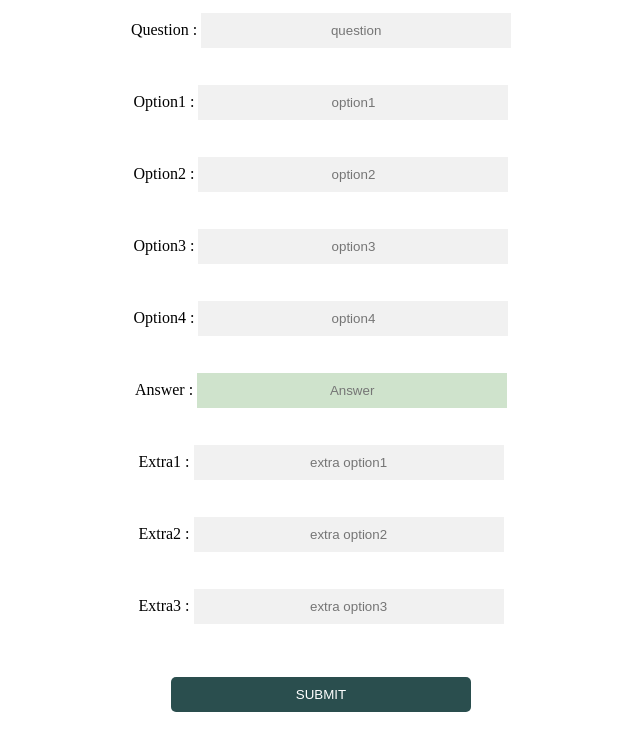
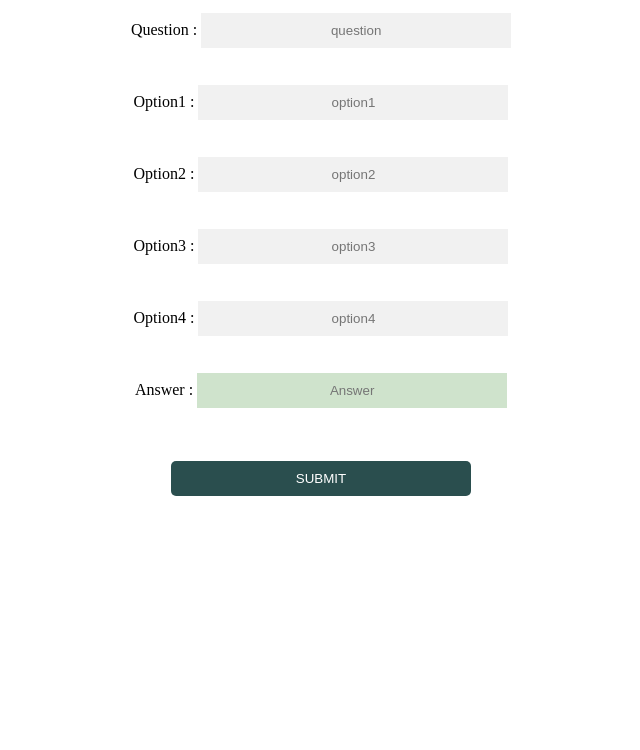
Before and after one commit to study-for-career/english-questions, a plain HTML site: page index.html in a window 1280 px wide. Shown: the part 414-1164 px from the top of the page, without its empty margins (319-959 px from the left). After the commit the page ends 1041 px from the top, so only its background shows below. Drawn offline with nearby package versions, Linux system fonts and the light colour scheme.

Commit message:
Update index.html

```diff
--- a/index.html
+++ b/index.html
@@ -40,9 +40,9 @@
                   <p>Option3  : <input type="text" name="op3" placeholder="option3"></p>
                   <p>Option4  : <input type="text" name="op4" placeholder="option4"></p>
                   <p>Answer   : <input type="text" name="answer" placeholder="Answer" id="answer"></p>
-                  <p>Extra1   : <input type="text" name="extra1" placeholder="extra option1"></p>
+<!--                   <p>Extra1   : <input type="text" name="extra1" placeholder="extra option1"></p>
                   <p>Extra2   : <input type="text" name="extra2" placeholder="extra option2"></p>
-                  <p>Extra3   : <input type="text" name="extra3" placeholder="extra option3"></p>
+                  <p>Extra3   : <input type="text" name="extra3" placeholder="extra option3"></p>  -->
 
                     <p id="submitting"></p>
                     <input type="submit" value="Submit" id="submit">
```
